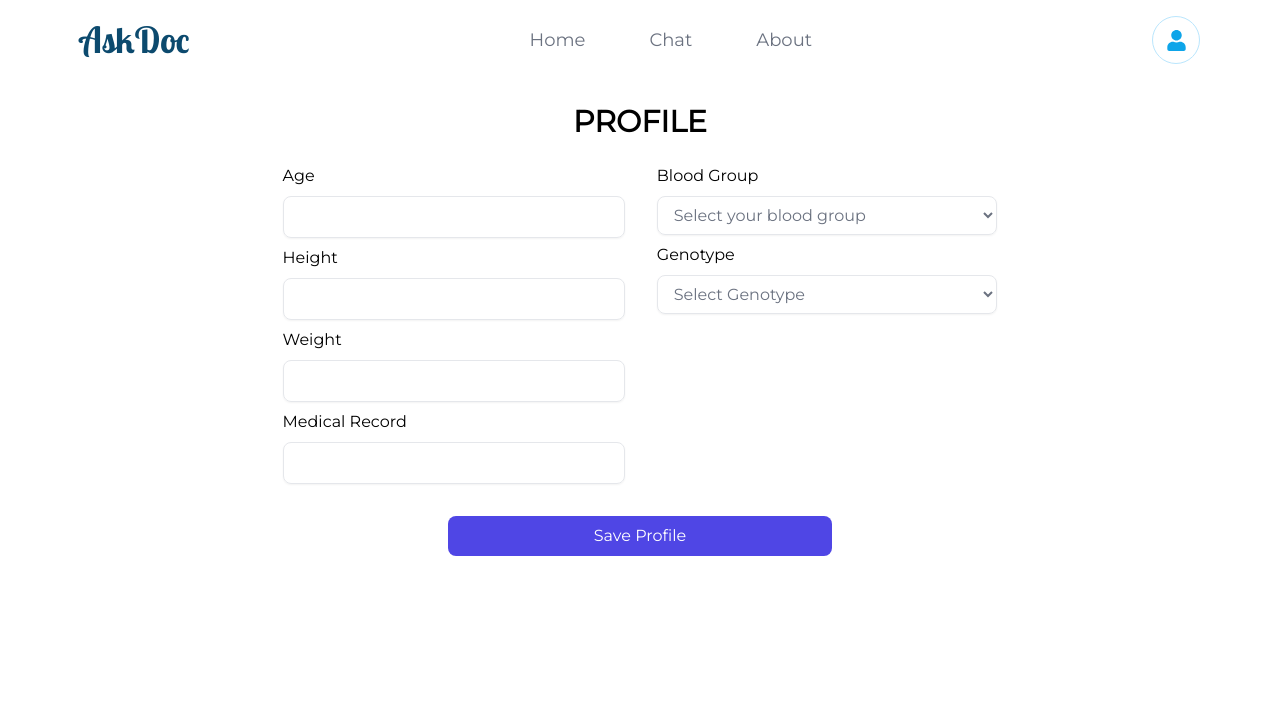
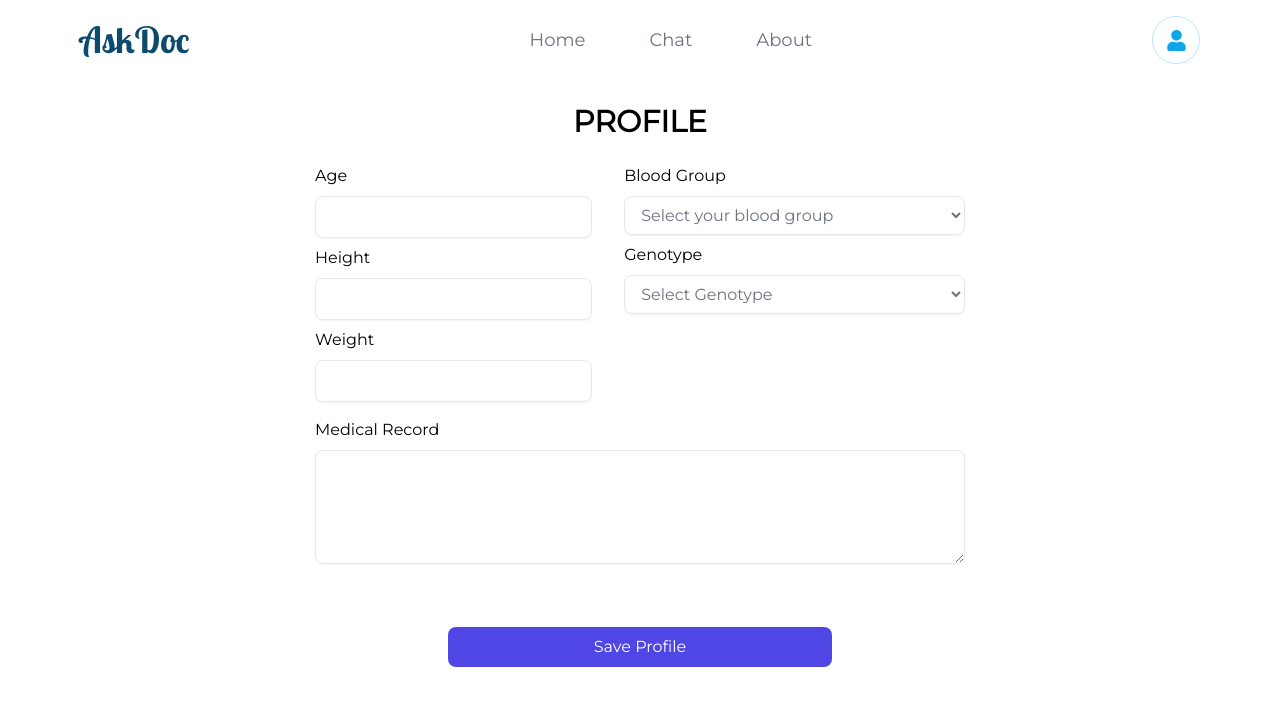
Before and after one commit to EdoriAtiri/Sympto, a React (Vite) app: page /profile in a window 1280 px wide. Shown: the top 706 px of the page. Built offline with nearby package versions, Linux system fonts and the light colour scheme; no server answers; sample sign-in values are in the browser's storage.

Commit message:
refactor medical record in profile to textarea

```diff
--- a/src/pages/Profile.jsx
+++ b/src/pages/Profile.jsx
@@ -71,19 +71,6 @@ const Profile = () => {
                   className="mt-2 w-full rounded-lg border bg-transparent px-3 py-2 text-gray-500 shadow-sm outline-none focus:border-indigo-600"
                 />
               </div>
-
-              <div>
-                <label className="font-medium">Medical Record</label>
-                <input
-                  onChange={onChange}
-                  type="text"
-                  name="medical_records"
-                  id="medical_records"
-                  value={medical_records}
-                  required
-                  className="mt-2 w-full rounded-lg border bg-transparent px-3 py-2 text-gray-500 shadow-sm outline-none focus:border-indigo-600"
-                />
-              </div>
             </div>
 
             <div className="space-y-2">
@@ -131,6 +118,21 @@ const Profile = () => {
             </div>
           </div>
 
+          <div className="w-full">
+            <label className="font-medium">Medical Record</label>
+            <textarea
+              onChange={onChange}
+              type="text"
+              name="medical_records"
+              id="medical_records"
+              value={medical_records}
+              required
+              className="mt-2 w-full rounded-lg border bg-transparent px-3 py-2 text-gray-500 shadow-sm outline-none focus:border-indigo-600"
+              rows="4"
+            ></textarea>
+            <input />
+          </div>
+
           <div className="w-full lg:mt-4 lg:flex lg:justify-center">
             <button className="w-full rounded-lg bg-indigo-600 px-4 py-2 font-medium text-white duration-150 hover:bg-indigo-500 active:bg-indigo-600 lg:w-96">
               Save Profile
```
